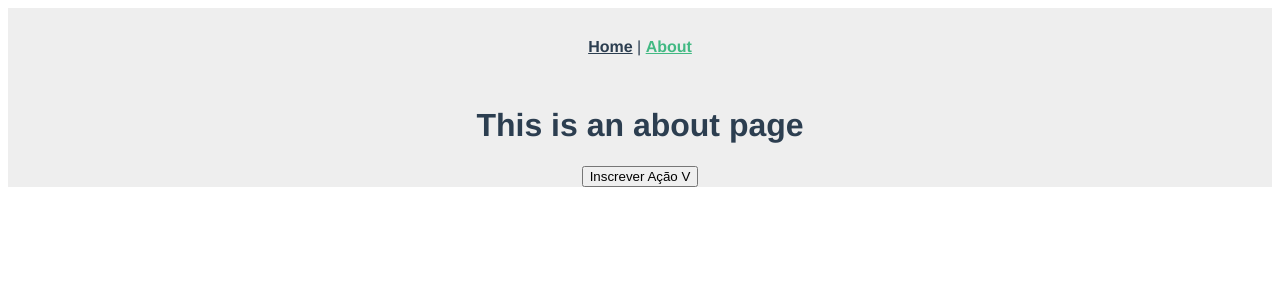
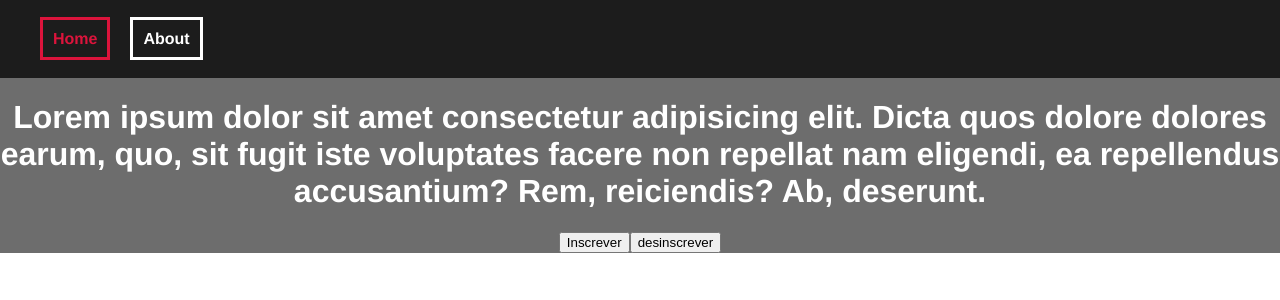
Before and after one commit to AugustoEmmel/TESTE_TECNICO, a Vue app: page /about in a window 1280 px wide. Shown: the top 300 px of the page. Built offline with nearby package versions, Linux system fonts and the light colour scheme; no server answers.

Commit message:
ajustando paginas

```diff
--- a/src/App.vue
+++ b/src/App.vue
@@ -1,26 +1,54 @@
 <template>
   <div id="app">
     <Navbar />
-    <button>Inscrever Ação V</button>
+    <button
+      @click="
+        subscribe({
+          event: 'subscribe',
+          stocks: ['V'],
+        })
+      "
+    >
+      Inscrever
+    </button>
+    <button
+      @click="
+        unsubscribe({
+          event: 'unsubscribe',
+          stocks: ['V'],
+        })
+      "
+    >
+      desinscrever
+    </button>
   </div>
 </template>
 
 <script>
-import Navbar from './components/Navbar.vue'
+import Navbar from "./components/Navbar.vue";
 export default {
-  components:{
-    Navbar
+  components: {
+    Navbar,
   },
   data() {
     return {
       connection: null,
+      acao: {},
     };
   },
-  methods:{
-    sendMessage: function(message){
-      console.log(this.connection)
-      this.connection.send(message)
-    }
+  methods: {
+    subscribe: function (message) {
+      console.log(this.connection);
+      message = message = JSON.stringify(message);
+      console.log(message);
+      this.connection.send(message);
+    },
+    unsubscribe: function (message) {
+      console.log(this.connection);
+      message = message = JSON.stringify(message);
+      console.log(message);
+      this.connection.send(message);
+    },
   },
   created() {
     console.log("Começando conexão com servidor...");
@@ -33,6 +61,8 @@ export default {
 
     this.connection.onmessage = function (event) {
       console.log(event);
+      this.acao = JSON.parse(event.data);
+      console.log(this.acao.stocks.V);
     };
   },
 };
@@ -44,9 +74,18 @@ export default {
   -webkit-font-smoothing: antialiased;
   -moz-osx-font-smoothing: grayscale;
   text-align: center;
-  color: #2c3e50;
+  color: white;
+  background: #6D6D6D;
+  height: 100%;
+  width: 100%;
+  margin: 0;
 }
-div #app{
-  background: #eee
+body, div{
+  margin: 0;
+	padding: 0;
+	border: 0;
+	font-size: 100%;
+	font: inherit;
+	vertical-align: baseline;
 }
 </style>
--- a/src/components/Navbar.vue
+++ b/src/components/Navbar.vue
@@ -1,7 +1,7 @@
 <template>
   <div>
     <nav class="navbar">
-      <router-link to="/">Home</router-link> |
+      <router-link to="/">Home</router-link>
       <router-link to="/about">About</router-link>
     </nav>
     <router-view />
@@ -15,15 +15,20 @@ export default {};
 <style>
 nav.navbar {
   padding: 30px;
-  background: #eee;
+  background: #1C1C1C;
+  text-align: left;
 }
 
 nav.navbar  a{
   font-weight: bold;
-  color: #2c3e50;
+  color: crimson;
+  margin: 10px;
+  padding: 10px;
+  border: solid;
+  text-decoration: none;
 }
 
 nav.navbar a.router-link-exact-active {
-  color: #42b983;
+  color: white;
 }
 </style>
--- a/src/views/About.vue
+++ b/src/views/About.vue
@@ -1,5 +1,5 @@
 <template>
   <div class="about">
-    <h1>This is an about page</h1>
+    <h1>Lorem ipsum dolor sit amet consectetur adipisicing elit. Dicta quos dolore dolores earum, quo, sit fugit iste voluptates facere non repellat nam eligendi, ea repellendus accusantium? Rem, reiciendis? Ab, deserunt.</h1>
   </div>
 </template>
```
Also changed, not shown: src/components/StocksList.vue (+13 -0 lines).
